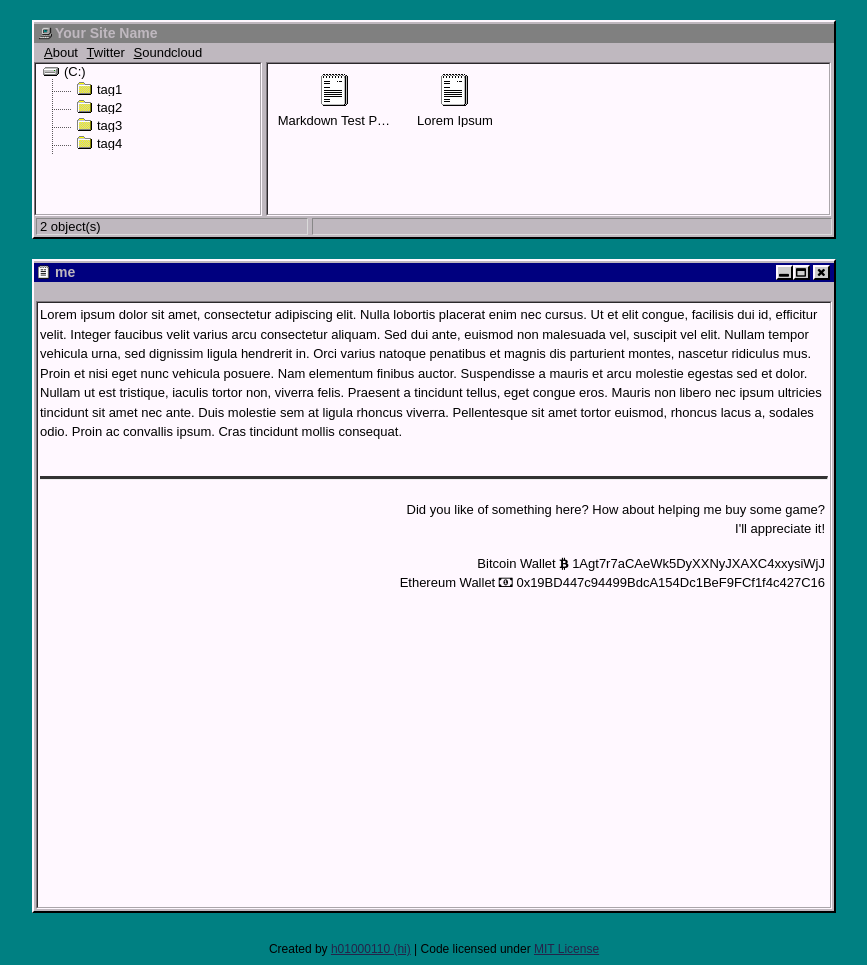
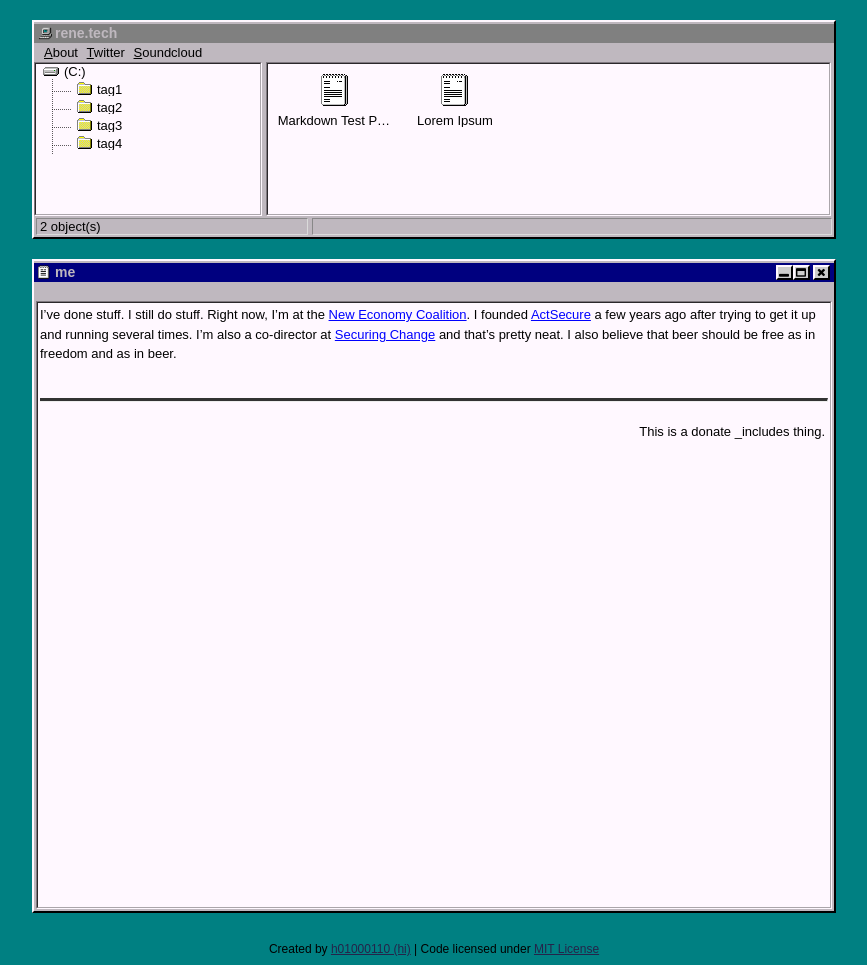
Before and after one commit to r3n3p3r3z/r3n3p3r3z.github.io, a Jekyll site: the page built from me/index.md, in a window 1280 px wide. Shown: the whole page, without its empty margins (206-1073 px from the left). Built offline with Jekyll 4.4.1, drawn with Linux system fonts in a browser that asks for light colours.

Commit message:
Initial personalizations

```diff
--- a/_config.yml
+++ b/_config.yml
@@ -3,8 +3,8 @@ url: #Your url here
 baseurl: /project
 
 # variables
-name: Your Site Name
-description: Your description here
+name: rene.tech
+description: rene.tech
 google_verification: null
 
 
--- a/_includes/donate.html
+++ b/_includes/donate.html
@@ -2,7 +2,5 @@
 <hr>
 <br>
 <div class="donate">
-	<p>Did you like of something here? How about helping me buy some game?<br>
-	I'll appreciate it!</p>
-	<p>Bitcoin Wallet <i class="fa fa-btc"></i> 1Agt7r7aCAeWk5DyXXNyJXAXC4xxysiWjJ<br>Ethereum Wallet <i class="fa fa-money"></i> 0x19BD447c94499BdcA154Dc1BeF9FCf1f4c427C16</p>
+	<p>This is a donate _includes thing.</p>
 </div>
--- a/_includes/topbar.html
+++ b/_includes/topbar.html
@@ -1,5 +1,5 @@
 <ul class="topbar">
 	<a href="/me"><li><u>A</u>bout</li></a>
-	<a href="http://twitter.com/h01000110" target="_blank"><li><u>T</u>witter</li></a>
-	<a href="http://soundcloud.com/h01000110" target="_blank"><li><u>S</u>oundcloud</li></a>
+	<a href="http://twitter.com/agingchipster" target="_blank"><li><u>T</u>witter</li></a>
+	<a href="http://soundcloud.com/" target="_blank"><li><u>S</u>oundcloud</li></a>
 </ul>
--- a/me/index.md
+++ b/me/index.md
@@ -3,4 +3,4 @@ layout: me
 title: me
 ---
 
-Lorem ipsum dolor sit amet, consectetur adipiscing elit. Nulla lobortis placerat enim nec cursus. Ut et elit congue, facilisis dui id, efficitur velit. Integer faucibus velit varius arcu consectetur aliquam. Sed dui ante, euismod non malesuada vel, suscipit vel elit. Nullam tempor vehicula urna, sed dignissim ligula hendrerit in. Orci varius natoque penatibus et magnis dis parturient montes, nascetur ridiculus mus. Proin et nisi eget nunc vehicula posuere. Nam elementum finibus auctor. Suspendisse a mauris et arcu molestie egestas sed et dolor. Nullam ut est tristique, iaculis tortor non, viverra felis. Praesent a tincidunt tellus, eget congue eros. Mauris non libero nec ipsum ultricies tincidunt sit amet nec ante. Duis molestie sem at ligula rhoncus viverra. Pellentesque sit amet tortor euismod, rhoncus lacus a, sodales odio. Proin ac convallis ipsum. Cras tincidunt mollis consequat.
+I've done stuff. I still do stuff. Right now, I'm at the <a href="https://neweconomy.net">New Economy Coalition</a>. I founded <a href="https://actsecure.org">ActSecure</a> a few years ago after trying to get it up and running several times. I'm also a co-director at <a href="https://securingchange.org">Securing Change</a> and that's pretty neat. I also believe that beer should be free as in freedom and as in beer.
```
